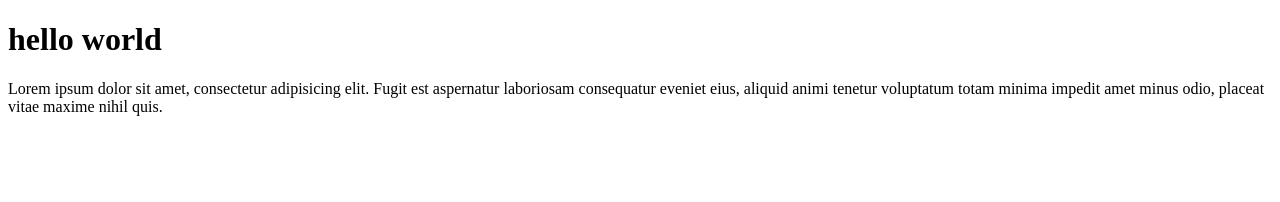
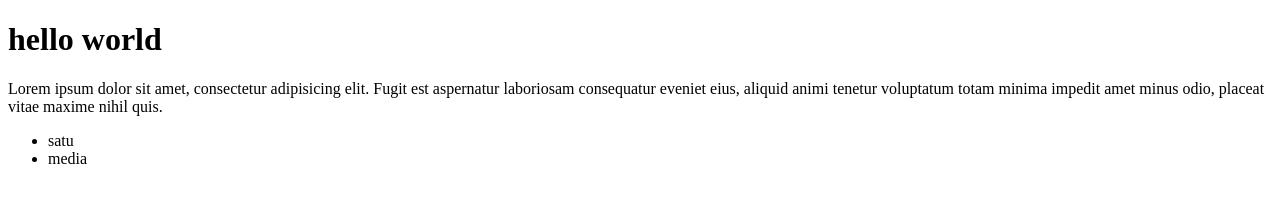
Before and after one commit to awan75/wepeu-git-test-2, a plain HTML site: page index.html in a window 1280 px wide. Drawn offline with Linux system fonts and the light colour scheme.

Commit message:
menambah list

```diff
--- a/index.html
+++ b/index.html
@@ -8,5 +8,9 @@
 <body>
     <h1>hello world</h1>
     <p>Lorem ipsum dolor sit amet, consectetur adipisicing elit. Fugit est aspernatur laboriosam consequatur eveniet eius, aliquid animi tenetur voluptatum totam minima impedit amet minus odio, placeat vitae maxime nihil quis.</p>
+    <ul>
+        <li>satu</li>
+        <li>media</li>
+    </ul>
 </body>
 </html>
```
